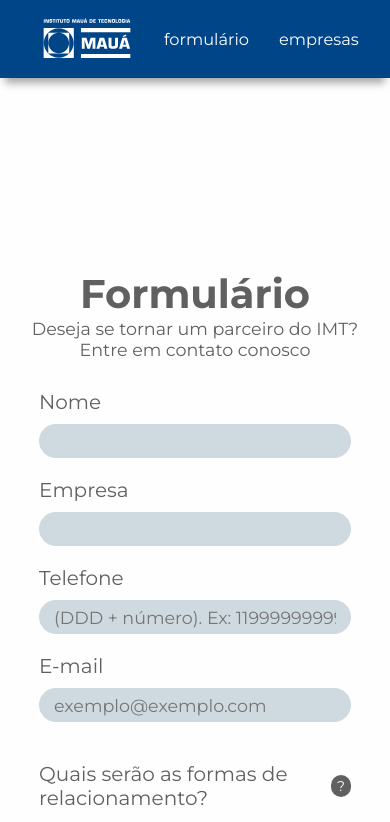
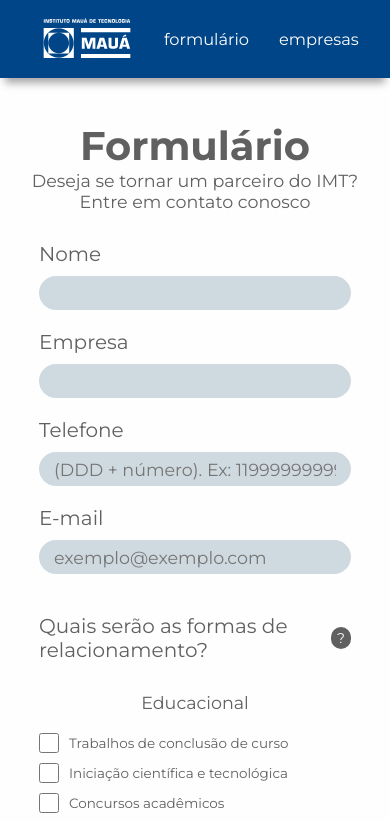
Before and after one commit to enzosakamoto/old-diq-cp, a Next.js app: page /forms in a window 390 px wide. Shown: the top 822 px of the page. Built offline with nearby package versions, Linux system fonts and the light colour scheme.

Commit message:
fixed forms page 👍

```diff
--- a/src/styles/Forms.module.css
+++ b/src/styles/Forms.module.css
@@ -3,12 +3,11 @@
   flex-direction: column;
   align-items: center;
   justify-content: center;
-  height: 150vh;
+  max-height: 100vh;
   gap: 3rem;
   margin-top: 20vh;
   margin-bottom: 10vh;
   padding: 2rem;
-  /* overflow: hidden; */
 }
 
 .initial-texts {
@@ -267,9 +266,45 @@
   }
 }
 
+@media (max-height: 1500px) {
+  .page {
+    max-height: 120vh;
+  }
+}
+
+@media (max-height: 1230px) {
+  .page {
+    max-height: 150vh;
+  }
+}
+
+@media (max-height: 1020px) {
+  .page {
+    max-height: 180vh;
+  }
+}
+
+@media (max-height: 900px) {
+  .page {
+    max-height: 200vh;
+  }
+}
+
+@media (max-height: 800px) {
+  .page {
+    max-height: 260vh;
+  }
+}
+
 @media (max-height: 768px) {
   .page {
-    height: 220vh;
+    height: 300vh;
+  }
+}
+
+@media (max-height: 560px) {
+  .page {
+    max-height:330vh;
   }
 }
 
```
Also changed, not shown: src/pages/404.tsx (+7 -1 lines), src/pages/forms/index.tsx (+1 -29 lines), src/pages/forms/interfaces.ts (added, +28 -0 lines), src/styles/FourOhFour.module.css (+22 -0 lines).
